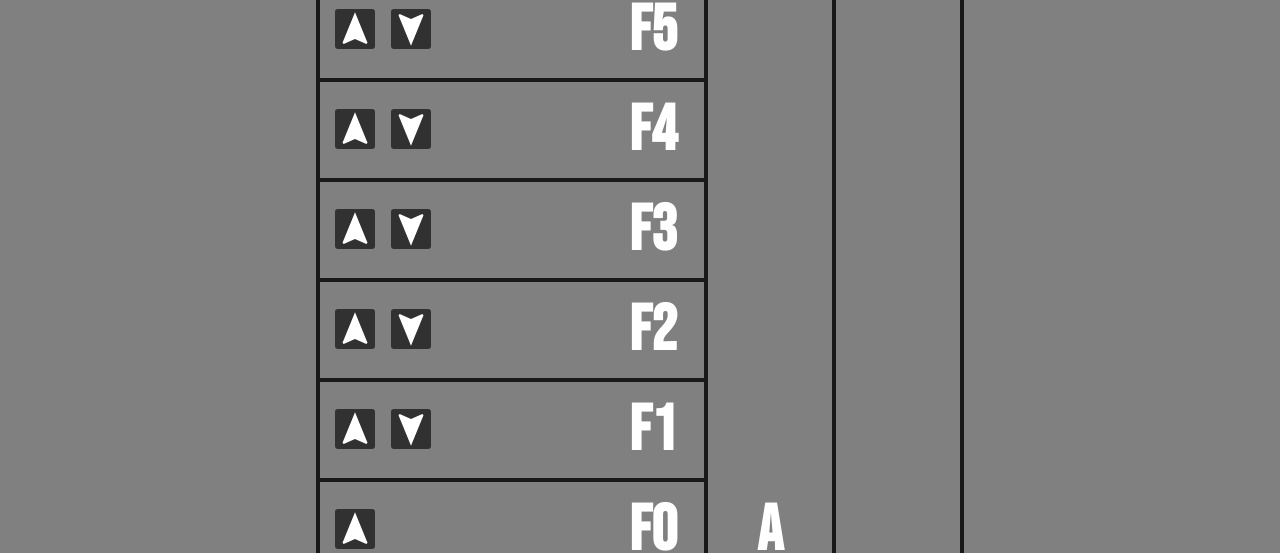
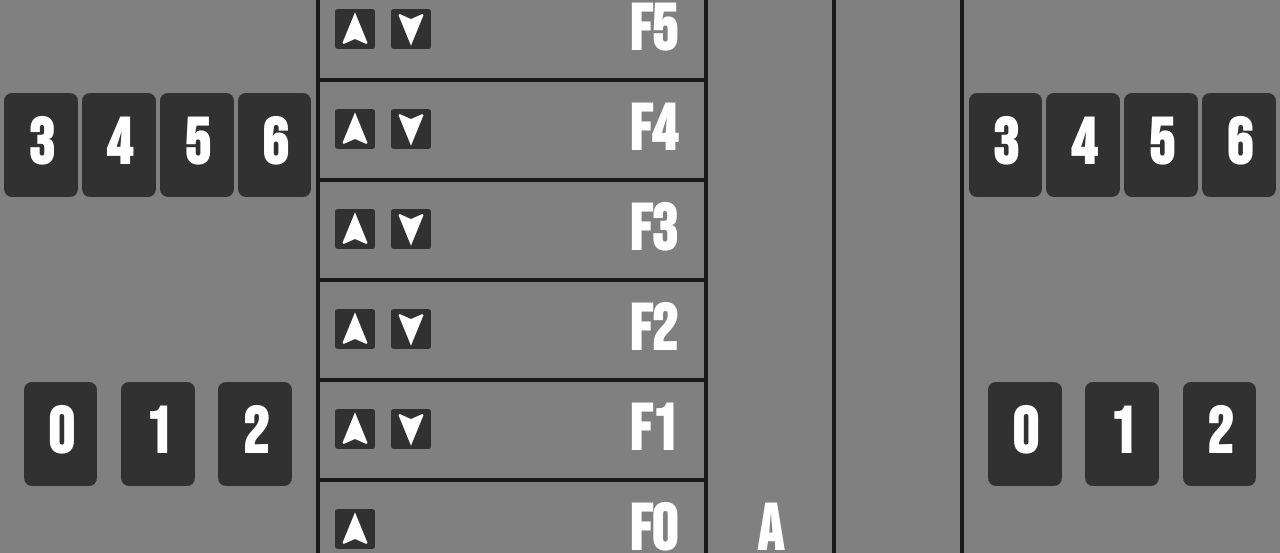
Before and after one commit to silwesterabram/elevator-test, a React (Vite) app in the folder elevators/: page / in a window 1280 px wide. Shown: the part 172-725 px from the top of the page. Built offline with nearby package versions, Linux system fonts and the light colour scheme; a web font is replaced by a local one.

Commit message:
most of the stuff works with some minor bugs

```diff
--- a/elevators/src/App.tsx
+++ b/elevators/src/App.tsx
@@ -14,20 +14,67 @@ function App() {
   const [elevatorBDynamicClassName, setElevatorBDynamicClassName] = useState<string>(``);
   const [elevatorADynamicClassName, setElevatorADynamicClassName] = useState<string>(``);
 
+  const [elevatorAActiveButtons, setElevatorAActiveButtons] = useState<ValidValues[]>([]);
+  const [elevatorBActiveButtons, setElevatorBActiveButtons] = useState<ValidValues[]>([]);
+
+  const handleElevatorButtonPress = (target: ValidValues, elevator: "A" | "B") => {
+    const queue: ValidValues[] = [];
+    const elevatorQueue = elevator === "A" ? elevatorAQueue : elevatorBQueue;
+    const setElevatorQueue = elevator === "A" ? setElevatorAQueue : setElevatorBQueue;
+    const elevatorPosition = elevator === "A" ? elevatorAPosition : elevatorBPosition;
+
+    if (elevatorPosition === target && elevatorQueue.length === 0) {
+      return;
+    }
+
+    elevator === "A" ?
+      setElevatorAActiveButtons([...elevatorAActiveButtons, target]) :
+      setElevatorBActiveButtons([...elevatorBActiveButtons, target]);
+
+    const startingPosition = elevatorQueue.length > 0 ?
+      elevatorQueue[elevatorQueue.length - 1] :
+      elevator === "A" ?
+        elevatorAPosition :
+        elevatorBPosition;
+
+    if (startingPosition < target) {
+      for (let i = startingPosition + 1; i <= target; ++i) {
+        queue.push(i as ValidValues);
+      }
+    } else {
+      for (let i = startingPosition - 1; i >= target; --i) {
+        queue.push(i as ValidValues)
+      }
+    }
+
+    setElevatorQueue((prevQueue) => [...prevQueue, ...queue]);
+  }
+
   const handleFloorButtonPress = (floor: ValidValues, direction: "up" | "down") => {
     const distanceToA = Math.abs(floor - elevatorAPosition);
     const distanceToB = Math.abs(floor - elevatorBPosition);
+
+    const elevatorQueue = distanceToA < distanceToB || (distanceToA === distanceToB) ? elevatorAQueue : elevatorBQueue;
+    const elevatorPosition = distanceToA < distanceToB || (distanceToA === distanceToB) ? elevatorAPosition : elevatorBPosition;
+
+    if (floor === elevatorPosition && elevatorQueue.length === 0) {
+      return;
+    }
+
+    const startingPosition = elevatorQueue.length > 0 ?
+      elevatorQueue[elevatorQueue.length - 1] :
+      distanceToA < distanceToB || (distanceToA === distanceToB) ?
+        elevatorAPosition :
+        elevatorBPosition;
 
     const updateQueue = (currentPosition: ValidValues, setQueue: React.Dispatch<React.SetStateAction<ValidValues[]>>) => {
       const queue: ValidValues[] = [];
 
       if (currentPosition < floor) {
-        // Moving up: add each floor between current position and target floor
         for (let i = currentPosition + 1; i <= floor; i++) {
           queue.push(i as ValidValues);
         }
       } else {
-        // Moving down: add each floor between current position and target floor
         for (let i = currentPosition - 1; i >= floor; i--) {
           queue.push(i as ValidValues);
         }
@@ -38,10 +85,10 @@ function App() {
       console.log(`Pushing floors to queue: ${queue.map(f => `${f}-${direction}`).join(", ")}`);
     };
 
-    if (distanceToA < distanceToB || (distanceToA === distanceToB && elevatorAPosition !== elevatorBPosition)) {
-      updateQueue(elevatorAPosition, setElevatorAQueue);
+    if (distanceToA < distanceToB || (distanceToA === distanceToB)) {
+      updateQueue(startingPosition, setElevatorAQueue);
     } else {
-      updateQueue(elevatorBPosition, setElevatorBQueue);
+      updateQueue(startingPosition, setElevatorBQueue);
     }
   };
 
@@ -78,7 +125,14 @@ function App() {
   return (
     <div className="app-main-holder">
       <div className="main-holder">
-        <ElevatorInterface elevatorPosition={elevatorAPosition} className={"elevator-a-interface-holder"} name={"A"} />
+        <ElevatorInterface
+          elevatorPosition={elevatorAPosition}
+          className={"elevator-a-interface-holder"}
+          name={"A"}
+          onElevatorButtonPress={handleElevatorButtonPress}
+          activeButtons={elevatorAActiveButtons}
+          setActiveButtons={setElevatorAActiveButtons}
+        />
         <div className="left-side-holder">
           {Array.from({ length: 7 }, (_, index) => {
             const level = 6 - index as ValidValues;
@@ -103,7 +157,14 @@ function App() {
             <Elevator current_positon={elevatorBPosition} next={elevatorBQueue[0] || null} name='B' visualClassName={elevatorBDynamicClassName} />
           </div>
         </div>
-        <ElevatorInterface elevatorPosition={elevatorBPosition} className={"elevator-b-interface-holder"} name={"B"} />
+        <ElevatorInterface
+          elevatorPosition={elevatorBPosition}
+          className={"elevator-b-interface-holder"}
+          name={"B"}
+          onElevatorButtonPress={handleElevatorButtonPress}
+          activeButtons={elevatorBActiveButtons}
+          setActiveButtons={setElevatorBActiveButtons}
+        />
       </div>
     </div>
   )
--- a/elevators/src/components/ElevatorInterface.tsx
+++ b/elevators/src/components/ElevatorInterface.tsx
@@ -2,12 +2,22 @@ import "../styles/app.css"
 import "../styles/elevatorInterface.css"
 import { Display as SevenSegmentDisplay } from "react-7-segment-display";
 import { ValidValues } from "../types/validValues";
+import { useEffect } from "react";
 
 export const ElevatorInterface = (props: {
   elevatorPosition: ValidValues,
   className: string,
-  name: string,
+  name: "A" | "B",
+  onElevatorButtonPress: (target: ValidValues, elevator: "A" | "B") => void,
+  activeButtons: ValidValues[],
+  setActiveButtons: React.Dispatch<React.SetStateAction<ValidValues[]>>,
 }) => {
+  useEffect(() => {
+    if (props.activeButtons.includes(props.elevatorPosition) && props.elevatorPosition === props.activeButtons[0]) {
+      props.setActiveButtons([...props.activeButtons.slice(1)]);
+    }
+  }, [props.elevatorPosition])
+
   return (
     <div className={props.className}>
       <div className="elevator-interface-header">
@@ -21,7 +31,18 @@ export const ElevatorInterface = (props: {
         />
       </div>
       <div className="elevator-interface-body">
-
+        {
+          Array.from({ length: 7}, (_, index) => {
+            const val = 6 - index;
+            return (
+              <div
+                className={`single-button-holder button-${props.activeButtons.includes(val as ValidValues) ? "active" : "inactive"}`}
+                onClick={() => props.onElevatorButtonPress(val as ValidValues, props.name)}>
+                <h1>{val}</h1>
+              </div>
+            )
+          })
+        }
       </div>
     </div>
   )
--- a/elevators/src/styles/elevatorInterface.css
+++ b/elevators/src/styles/elevatorInterface.css
@@ -17,6 +17,11 @@
 .elevator-interface-body {
   height: 100%;
   width: 100%;
+  display: flex;
+  flex-direction: row-reverse;
+  flex-wrap: wrap;
+  justify-content: space-evenly;
+  align-items: center;
 }
 
 div {
@@ -24,3 +29,26 @@ div {
   font-size: 3rem;
   color: white;
 }
+
+.single-button-holder {
+  display: flex;
+  justify-content: center;
+  align-items: center;
+  padding: 3vh;
+  background-color: #313131;
+  border-radius: 1vh;
+  height: 7vh;
+}
+
+.single-button-holder:hover {
+  cursor: pointer;
+}
+
+.button-active {
+  color: yellow;
+  box-shadow: 0px 0px 10px 2px rgba(255, 255, 0, 0.8);
+}
+
+.button-active h1 {
+  color: yellow;
+}
```
